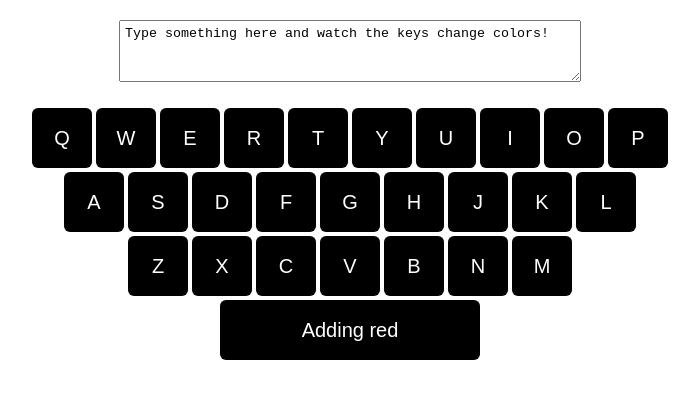
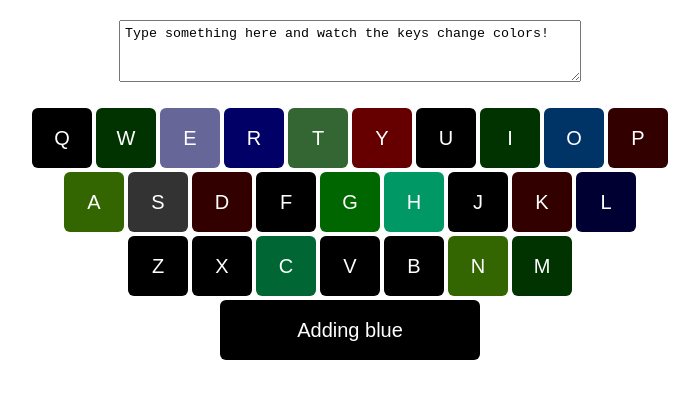
Before and after one commit to AutumnBasinger/colorkeys, a React (Create React App) app: page / in a window 1280 px wide. Shown: the top 398 px of the page, without its empty margins (290-989 px from the left). Built offline with nearby package versions, Linux system fonts and the light colour scheme.

Commit message:
All components update from props.currentText

```diff
--- a/src/App.js
+++ b/src/App.js
@@ -1,7 +1,7 @@
 import React, { Component } from 'react';
 import './App.css';
 import { Spacebar } from './components/Spacebar.js'
-import { KeyParent } from './components/KeyParent.js'
+import { LetterKey } from './components/LetterKey.js'
 
 const textareaStyle = {
   height: 50,
@@ -52,7 +52,7 @@ class App extends Component {
   //calls automatically anytime state is changed
   render() {
     const letterMap = letterList.map((letter) =>
-      <KeyParent key={letter} letter={letter} currentText={this.state.currentText}/> );
+      <LetterKey key={letter} letter={letter} currentText={this.state.currentText}/> );
     return (
       <center>
         <textarea style={textareaStyle} value={this.state.currentText} type="text" onChange={this.handleChange}/>
--- a/src/components/Key.js
+++ /dev/null
@@ -1,26 +0,0 @@
-import React from 'react';
-
-const keyStyle = {
-  width: 60,
-  height: 60,
-  margin: 2,
-  fontSize: 20,
-  color: 'white',
-  border: 'none',
-  borderRadius: 6,
-};
-
-export const Key = (props) => {
-  return (<button style={{
-    width: keyStyle.width,
-    height: keyStyle.height,
-    margin: keyStyle.margin,
-    fontSize: keyStyle.fontSize,
-    color: keyStyle.color,
-    border: keyStyle.border,
-    borderRadius: keyStyle.borderRadius,
-    background:'rgb(' + props.red + ',' + props.green + ',' + props.blue + ')'
-  }}>
-      {props.letter}
-  </button>);
-}
--- a/src/components/KeyParent.js
+++ /dev/null
@@ -1,25 +0,0 @@
-import React from 'react';
-import { Key } from './Key.js'
-
-export class KeyParent extends React.Component {
-  constructor(props) {
-    super(props);
-    this.state = {red: 0, green: 0, blue: 0};
-  }
-  render() {
-    let colors = [ [ ], [ ], [ ] ]
-    var words = this.props.currentText.split(' ')
-    for (var i=0; i<words.length; i++) {
-      colors[i%3].push(words[i])
-    }
-    //figure out total red, green, and blue from current text
-    //update state
-    return (
-      <Key
-        red={this.state.red}
-        green={this.state.green}
-        blue={this.state.blue}
-        letter={this.props.letter} />
-    );
-  }
-}
--- /dev/null
+++ b/src/components/LetterKey.js
@@ -0,0 +1,29 @@
+import React from 'react';
+
+export class LetterKey extends React.Component {
+  render() {
+    let colors = [[],[],[]]
+    var words = this.props.currentText.toUpperCase().split(' ')
+    for (var i=0; i<words.length; i++) {
+      colors[i%3].push(words[i])
+    }
+    var red = (colors[0].join('').split(this.props.letter).length-1)*51
+    var green = (colors[1].join('').split(this.props.letter).length-1)*51
+    var blue = (colors[2].join('').split(this.props.letter).length-1)*51
+
+    var keyStyle = {
+      width: 60,
+      height: 60,
+      margin: 2,
+      fontSize: 20,
+      color: 'white',
+      border: 'none',
+      borderRadius: 6,
+      background:'rgb(' + red + ',' + green + ',' + blue + ')'
+    };
+
+    return (
+      <button style={keyStyle}> {this.props.letter} </button>
+    );
+  }
+}
--- a/src/components/Spacebar.js
+++ b/src/components/Spacebar.js
@@ -12,15 +12,12 @@ const spacebarStyle = {
 };
 
 export class Spacebar extends React.Component {
-  constructor(props) {
-    super(props);
-    this.state = {buttonText: 'Adding red'}
-  }
   render() {
-    //count spaces in this.props.currentText
-    //this.setState(buttonText: text according to spaces)
+    const messages = ['Adding red','Adding green','Adding blue']
+    var spaces = this.props.currentText.split(" ").length-1
+    var buttonText = messages[spaces%3]
     return (
-      <button style={spacebarStyle}>{this.state.buttonText}</button>
+      <button style={spacebarStyle}>{buttonText}</button>
     );
   }
 }
```
Also changed, not shown: src/components/AppearingText.js (deleted, +0 -32 lines), src/components/Input.js (deleted, +0 -50 lines).
